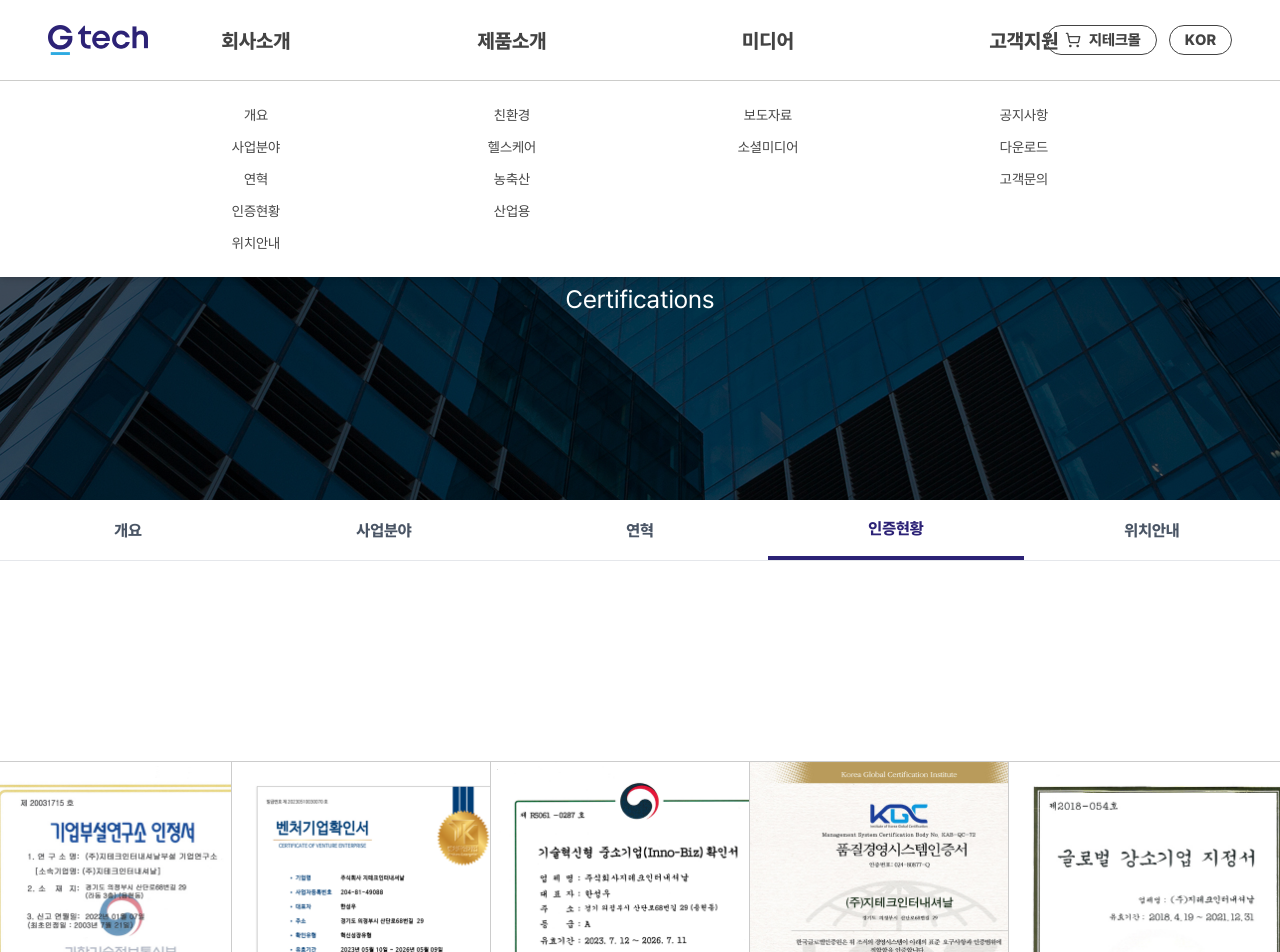
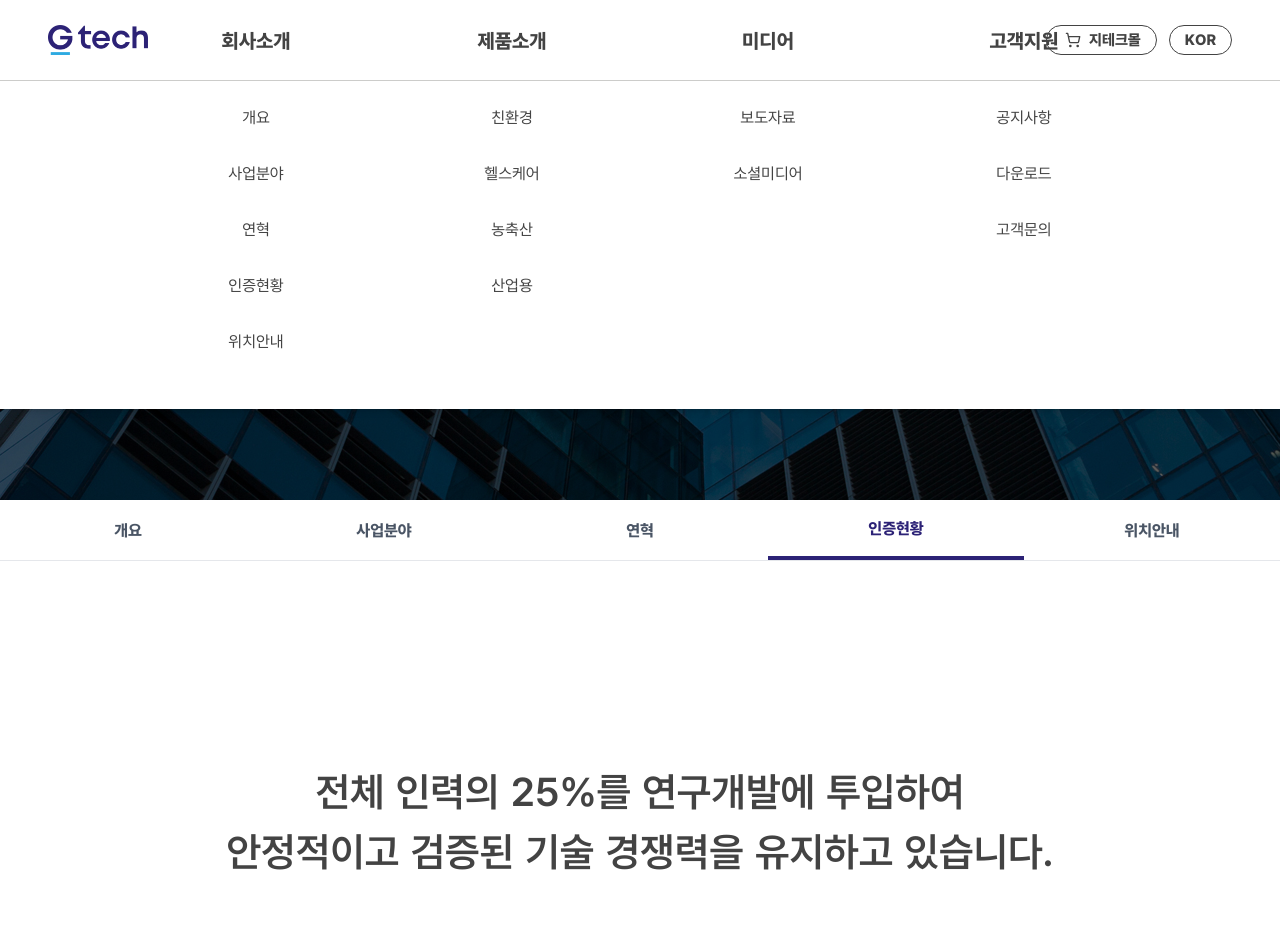
Before and after one commit to mini-1018/template_company01, a Next.js app: page /intro/certifications in a window 1280 px wide. Shown: the top 952 px of the page. Built offline with nearby package versions, Linux system fonts and the light colour scheme.

Commit message:
[Feat] 네비게이션바 애니메이션 속도 조절, 회사소개-인증현황 헤더 추가

```diff
--- a/src/app/intro/certifications/page.tsx
+++ b/src/app/intro/certifications/page.tsx
@@ -97,6 +97,12 @@ export default function Certification() {
 
   return (
     <div className="w-full bg-white py-[200px]">
+      {/* 헤더 */}
+      <div className="text-center mb-16 md:mb-40">
+        <h1 className="text-3xl md:text-4xl lg:text-[40px] font-semibold text-black-primary mb-6 leading-15">
+          전체 인력의 25%를 연구개발에 투입하여 <br/> 안정적이고 검증된 기술 경쟁력을 유지하고 있습니다.
+        </h1>
+      </div>
       <div className="w-full max-w-[1660px] mx-auto">
         {/* 인증서 그리드 */}
         <div className="grid grid-cols-1 sm:grid-cols-2 md:grid-cols-3 lg:grid-cols-4 xl:grid-cols-5 gap-4 md:gap-x-4 md:gap-y-[125px]">
--- a/src/shared/component/Nav.tsx
+++ b/src/shared/component/Nav.tsx
@@ -133,22 +133,22 @@ export default function Nav() {
 
           {/* 데스크톱 구분선 */}
           <div
-            className={`hidden lg:block w-full h-[1px] transition-all duration-300 ${
+            className={`hidden lg:block w-full h-[1px] transition-all duration-500 ${
               isMenuOpen ? "bg-[#ccccca] opacity-100" : "bg-transparent opacity-0"
             }`}
           />
 
           {/* 데스크톱 서브메뉴 */}
           <div
-            className={`hidden lg:block overflow-hidden transition-all duration-300 ${
-              isMenuOpen ? "max-h-64 opacity-100" : "max-h-0 opacity-0"
+            className={`hidden lg:block overflow-hidden transition-all duration-500 ${
+              isMenuOpen ? "max-h-100 opacity-100" : "max-h-0 opacity-0"
             }`}
           >
-            <div className="flex justify-center gap-12 xl:gap-40 py-6">
+            <div className="flex justify-center gap-12 xl:gap-40 pt-6 pb-14">
               {menuItems.map((item) => (
                 <div
                   key={item.name}
-                  className="flex flex-col gap-3 items-center w-20 xl:w-24 group"
+                  className="flex flex-col gap-8 items-center w-20 xl:w-24 group"
                   onMouseEnter={() => setHoveredMenu(item.name)}
                   onMouseLeave={() => setHoveredMenu(null)}
                 >
@@ -156,7 +156,7 @@ export default function Nav() {
                     <button
                       key={index}
                       onClick={() => handleMenuClick(subItem.path)}
-                      className="text-center text-black-primary hover:text-blue-primary transition-colors whitespace-nowrap text-sm cursor-pointer"
+                      className="text-center text-black-primary hover:text-blue-primary transition-colors whitespace-nowrap text-base cursor-pointer"
                     >
                       {subItem.label}
                     </button>
```
